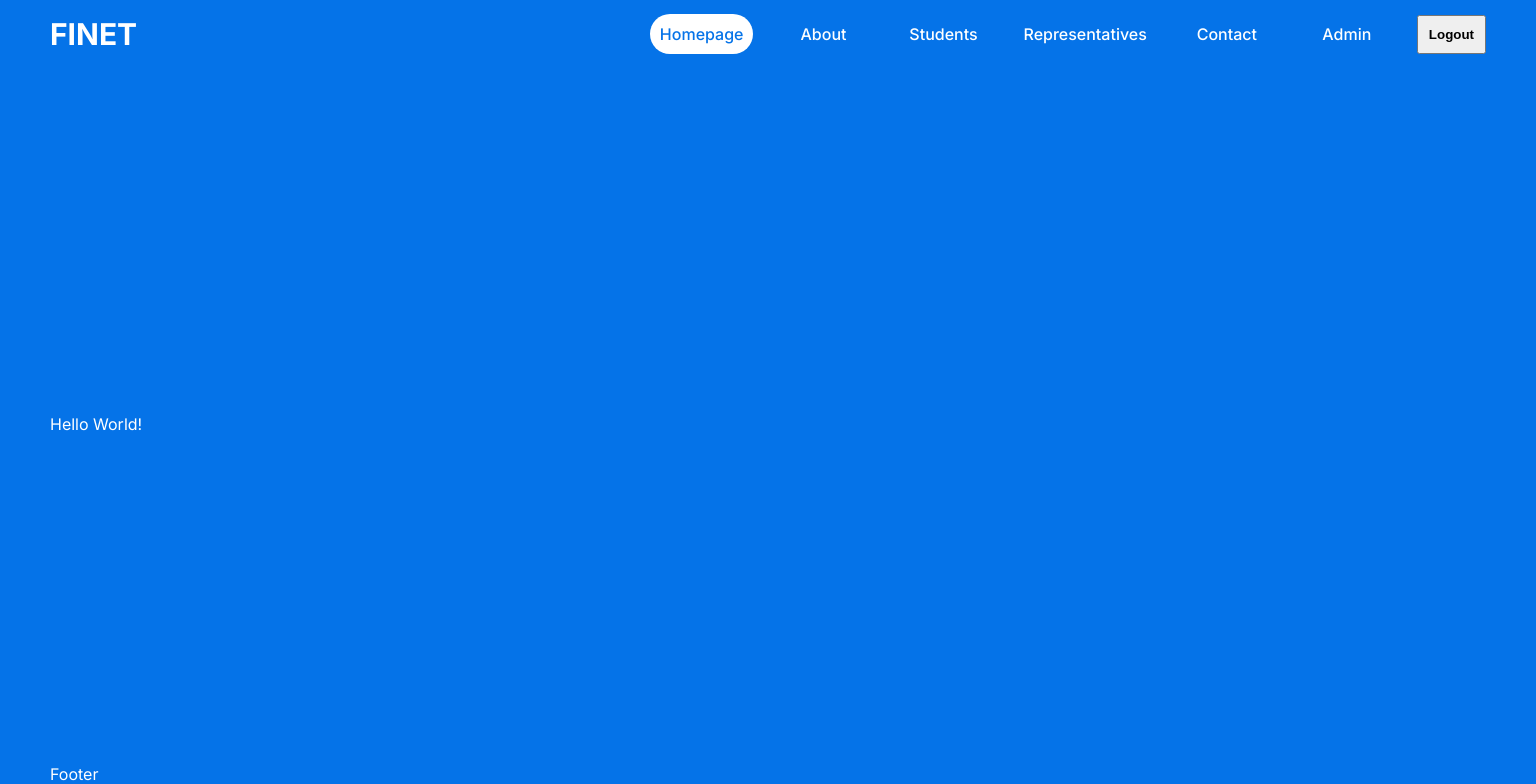
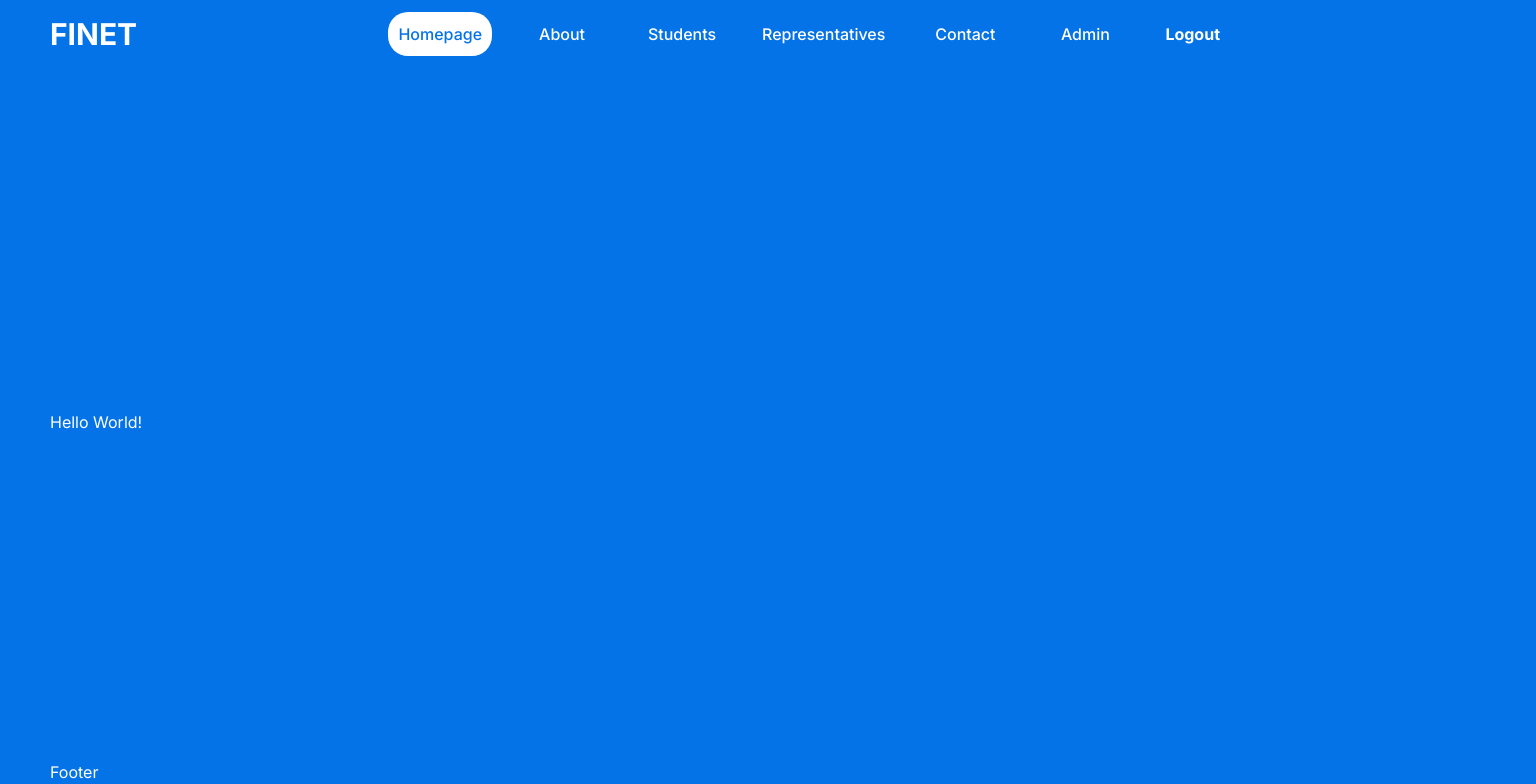
Before and after one commit to AaronTi30/finet, a Next.js app: page / in a window 1280 px wide. Shown: the part 16-800 px from the top of the page, 1536 px wide, since content can reach past the window. Built offline with nearby package versions, Linux system fonts and the light colour scheme.

Commit message:
transition provider workaround?

```diff
--- a/src/app/globals.css
+++ b/src/app/globals.css
@@ -1,3 +1,8 @@
+@tailwind base;
+@tailwind components;
+@tailwind utilities;
+
+
 :root{
     --bg: #0573E8;
     --text: white;
--- a/src/app/layout.js
+++ b/src/app/layout.js
@@ -2,6 +2,7 @@
 import './globals.css'
 import Navbar from '@/components/navbar/Navbar'
 import Footer from '@/components/footer/Footer'
+import { TransitionProvider } from '@/components/transitionProvider'
 
 const inter = Inter({ subsets: ['latin'] })
 
@@ -14,12 +15,8 @@
   return (
     <html lang="en">
       <body className={inter.className}>
-        <div className="container">
-        <Navbar />
-        {children}
-        <Footer />
-        </div>
+        <TransitionProvider>{children}</TransitionProvider>
         </body>
     </html>
-  )
-}
+  );
+};
--- /dev/null
+++ b/src/components/transitionProvider.jsx
@@ -0,0 +1,19 @@
+"use client"
+
+import { AnimatePresence } from "framer-motion"
+import Navbar from "./navbar/Navbar"
+import Footer from "./footer/footer"
+
+export const TransitionProvider = ({ children }) => {
+    return (
+        <AnimatePresence>
+            <div className="container">
+        <Navbar />
+        {children}
+        <Footer />
+        </div>
+        </AnimatePresence>
+    );
+};
+
+export default TransitionProvider;
```
Also changed, not shown: package.json (+6 -5 lines), 1 other file (tests, documents, lock files or other folders).
